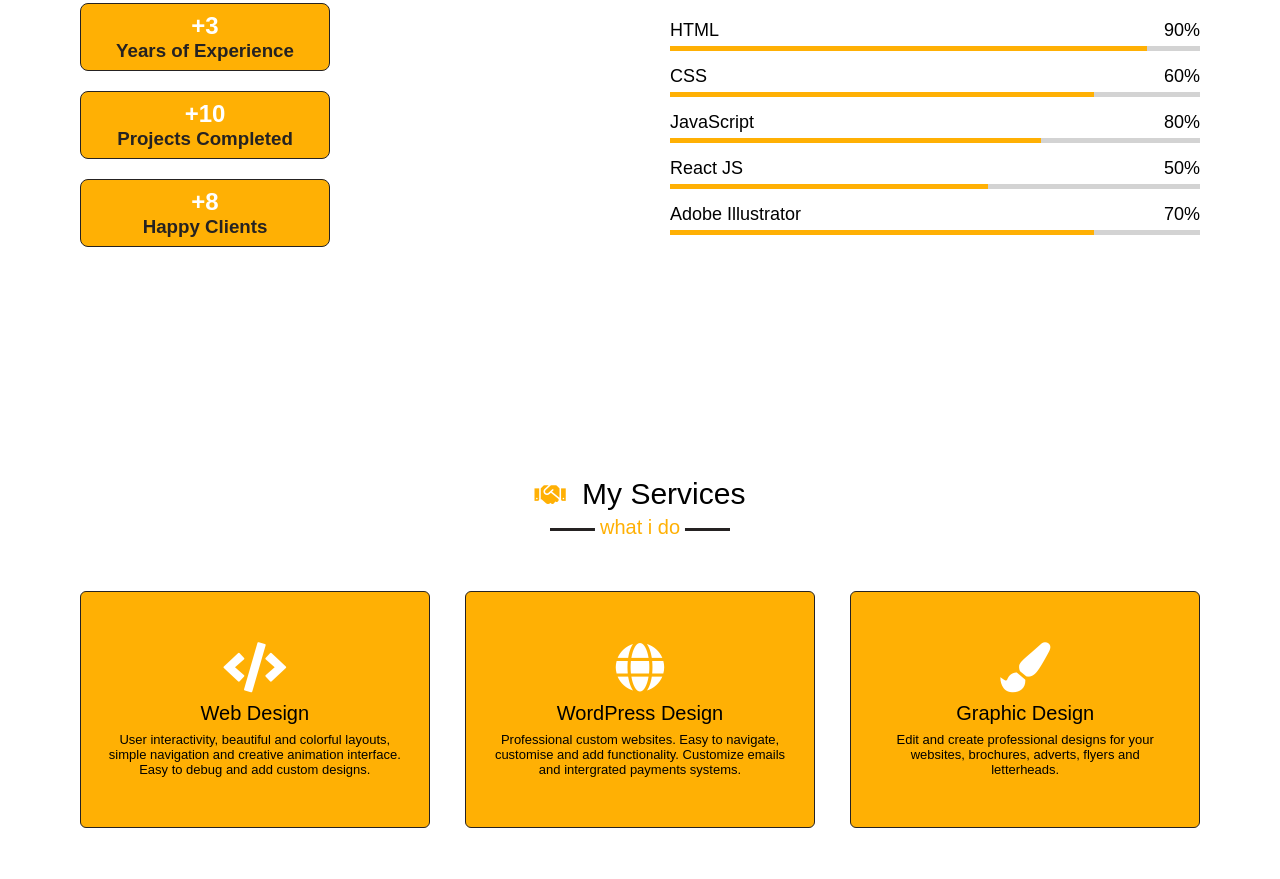
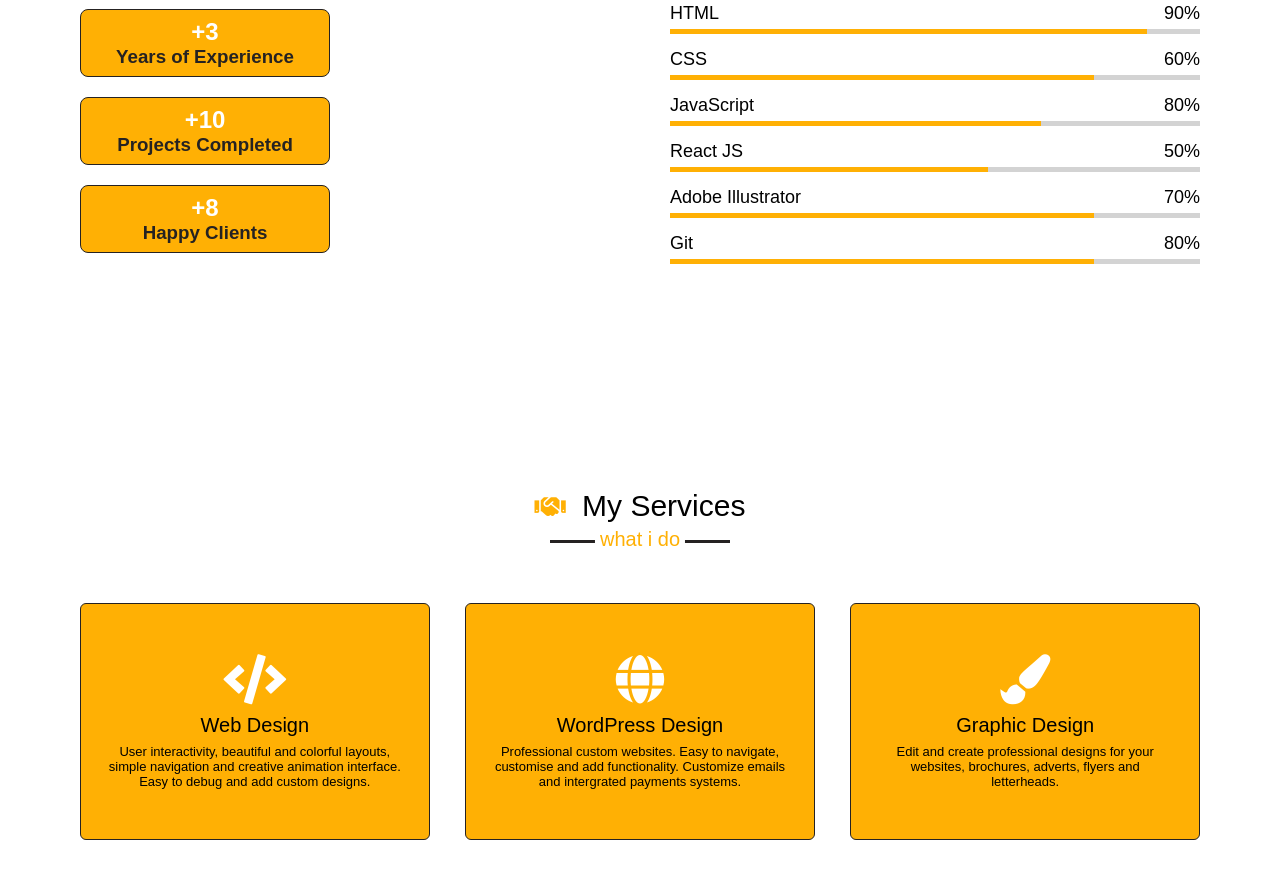
Before and after one commit to barch-web/portfolio, a plain HTML site: page index.html in a window 1280 px wide. Shown: the part 1735-2614 px from the top of the page. Drawn offline with nearby package versions, Linux system fonts and the light colour scheme; a web font is replaced by a local one.

Commit message:
add git 2 skills

```diff
--- a/css/style.css
+++ b/css/style.css
@@ -380,7 +380,9 @@ section .title::after{
 .skills-content .right .adb::before{
   width: 80%;
 }
-
+.skills-content .right .git::before{
+  width: 80%;
+}
 
 /* services section styling */
 
--- a/index.html
+++ b/index.html
@@ -136,6 +136,14 @@
             </div>
             <div class="line adb"></div>
           </div>
+          <div class="bars">
+            <div class="info">
+              <span>Git</span>
+              <span>80%</span>
+            </div>
+            <div class="line git"></div>
+          </div>
+
         </div>
       </div>
     </div>
```
